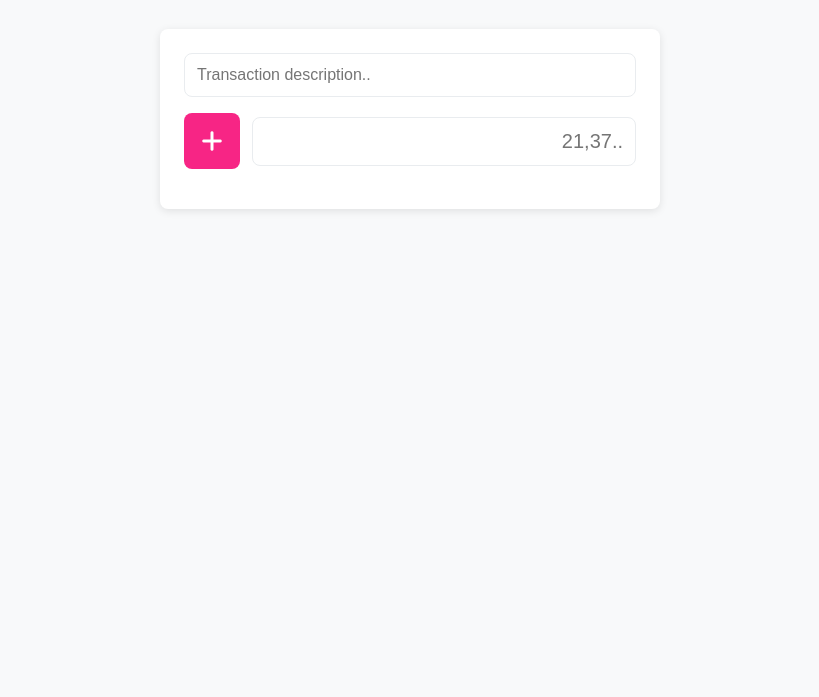
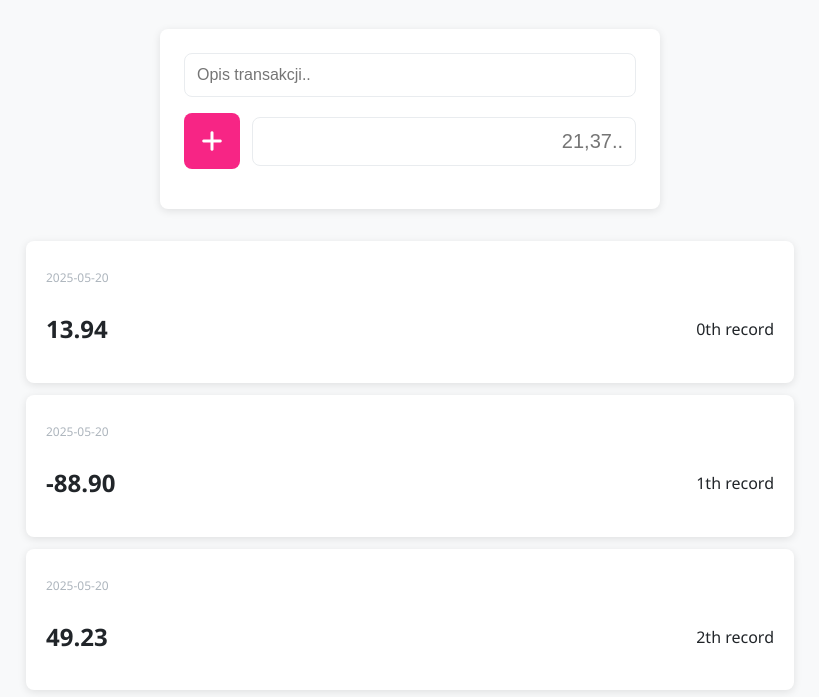
Before and after one commit to Pawel-Wojc/projekt_mobilne, a website: page finance-entries/finance-entries.html in a window 1280 px wide. Shown: the part 103-800 px from the top of the page, without its empty margins (238-1057 px from the left). Drawn offline with Linux system fonts and the light colour scheme.

Commit message:
Minor fixes

```diff
--- a/finance-entries/finance-entries.html
+++ b/finance-entries/finance-entries.html
@@ -15,7 +15,7 @@
     <main>
         <section id="new-entry-container">
             <div class="row">
-                <input type="text" placeholder="Transaction description.." id="entry-desc-input">
+                <input type="text" placeholder="Opis transakcji.." id="entry-desc-input">
             </div>
             <div class="row">
                 <button type="button" id="entry-type-input" onclick="handleTypeClick()">
--- a/finance-entries/finance-entries.js
+++ b/finance-entries/finance-entries.js
@@ -41,12 +41,6 @@ const handleTypeClick = () => {
 }
 
 const presentRecords = (records) => {
-    // Record = {
-    //      id,
-    //      desc,
-    //      value,
-    //      date
-    // }
     let builder = ""
     for (record of records) {
         builder +=
@@ -62,9 +56,10 @@ const presentRecords = (records) => {
 }
 
 const formatDate = (date) => {
-    const year = date.getFullYear();
-    const month = String(date.getMonth() + 1).padStart(2, '0');
-    const day = String(date.getDate()).padStart(2, '0');
+    const dateObj = new Date(date);
+    const year = dateObj.getFullYear();
+    const month = String(dateObj.getMonth() + 1).padStart(2, '0');
+    const day = String(dateObj.getDate()).padStart(2, '0');
 
     return `${year}-${month}-${day}`;
 }
```
